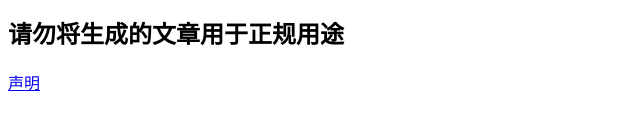
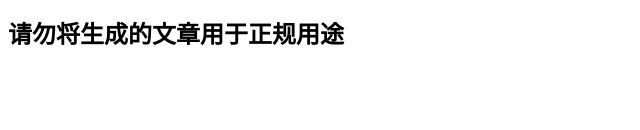
Before and after one commit to shao28Azyc127/shao28Azyc127.github.io, a plain HTML site: page H2Oy_passage.html in a window 1280 px wide. Shown: the part 144-274 px from the top of the page, 0-640 px from the left. Drawn offline with Linux system fonts and the light colour scheme.

Commit message:
Update H2Oy_passage.html

```diff
--- a/H2Oy_passage.html
+++ b/H2Oy_passage.html
@@ -466,7 +466,7 @@ for x in xx:
     </div>
     <div id="声明">
       <h2 id="声明文字"><strong>请勿将生成的文章用于正规用途</strong></h2>
-      <p><a class="链接" href="声明.txt">声明</a></p>
+      <!--<p><a class="链接" href="声明.txt">声明</a></p>-->
     </div>
 	</body>
 </html>
```
